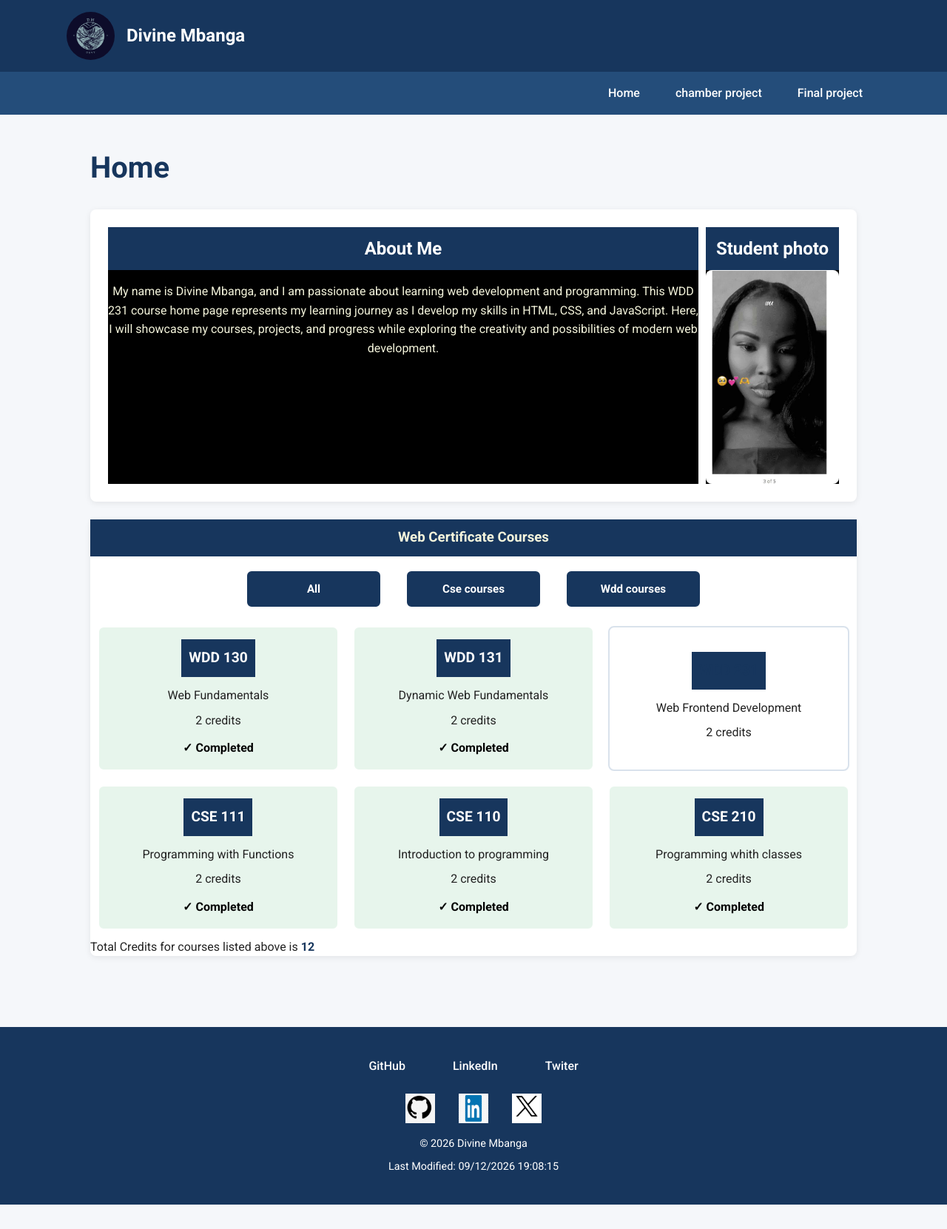
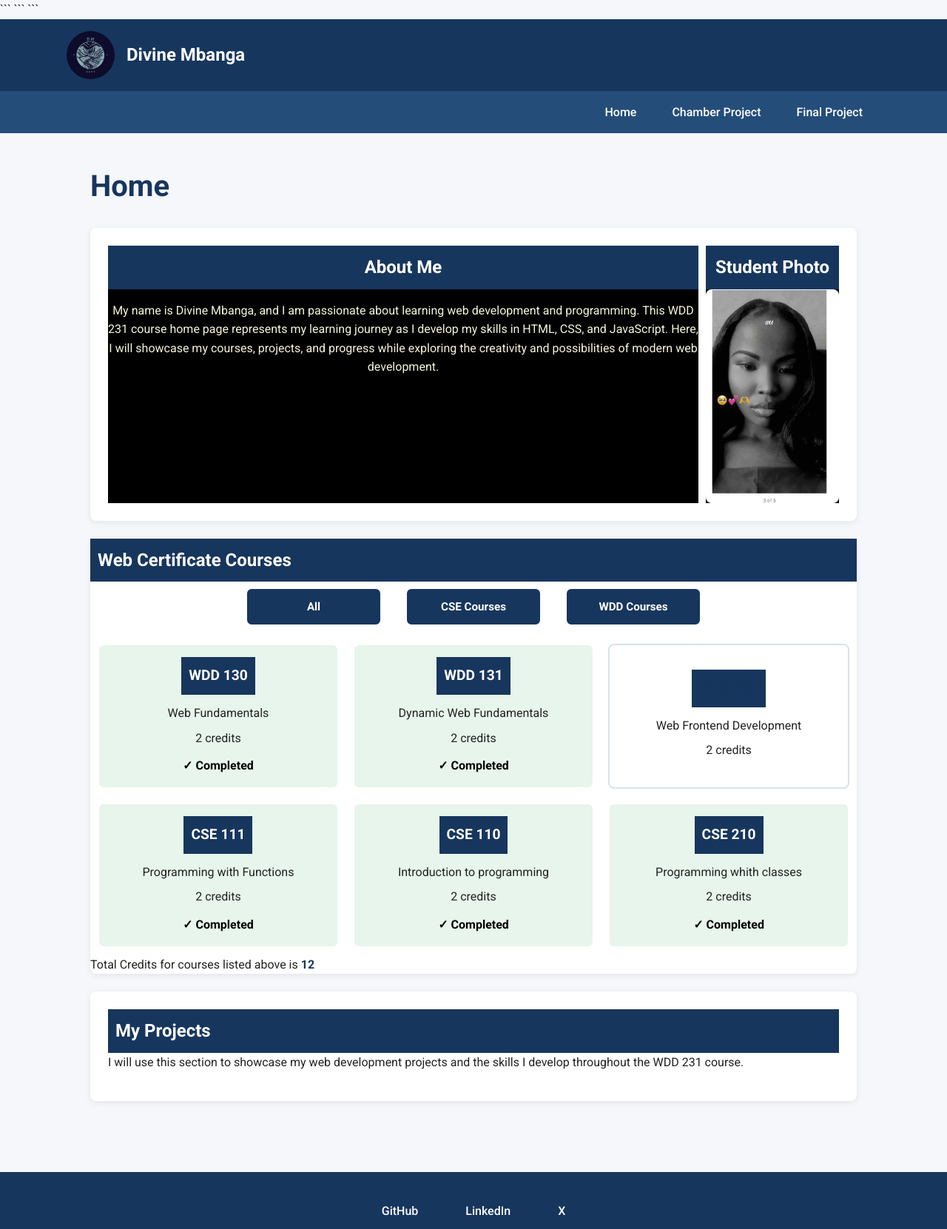
Before and after one commit to ornela-mbanga/wdd231, a plain HTML site: page index.html in a window 1280 px wide. Shown: the top 1661 px of the page at 74% size. Before the commit the page ends 1628 px from the top, so only its background shows below. Drawn offline with Linux system fonts and the light colour scheme.

Commit message:
Update WDD231 course home page

````diff
--- a/index.html
+++ b/index.html
@@ -1,41 +1,53 @@
 <!DOCTYPE html>
+
 <html lang="en">
 <head>
     <meta charset="UTF-8">
     <meta name="viewport" content="width=device-width, initial-scale=1.0">
-    <title>Course Home page</title>
-    <meta name="description" content="Course home page for WDD 231">
-    <meta name="author" content="divine Mbanga">
+
+```
+<title>Course Home Page</title>
+
+<meta name="description" content="Divine Mbanga's WDD 231 course home page, featuring web development courses, projects, learning progress, and programming skills.">
+<meta name="author" content="Divine Mbanga">
+
 <link rel="preconnect" href="https://fonts.googleapis.com">
 <link rel="preconnect" href="https://fonts.gstatic.com" crossorigin>
 <link href="https://fonts.googleapis.com/css2?family=Roboto:wght@400;500;700&display=swap" rel="stylesheet">
 
 <link rel="stylesheet" href="styles/small.css">
 <link rel="stylesheet" href="styles/larger.css">
+
 <script src="scripts/navigation.js" defer></script>
 <script src="scripts/date.js" defer></script>
 <script src="scripts/course.js" defer></script>
+```
+
 </head>
+
 <body>
+
+```
 <header>
-       <img src="images/LOGO (2).png" alt="">
+    <img src="images/logo.png" alt="Divine Mbanga logo">
     <span>Divine Mbanga</span>
 
     <button id="menu-button" aria-label="Open navigation menu">
         ☰
     </button>
 </header>
+
 <nav>
     <a href="index.html">Home</a>
-        <a href="#">chamber project</a>
-        <a href="#">Final project</a>
+    <a href="#">Chamber Project</a>
+    <a href="#">Final Project</a>
 </nav>
+
 <main>
     <h1>Home</h1>
+
     <section class="about-section">
-
         <div class="about-content">
-
             <h2>About Me</h2>
 
             <p>
@@ -46,46 +58,66 @@
                 and progress while exploring the creativity and possibilities
                 of modern web development.
             </p>
-
         </div>
 
         <div class="about-photo">
-                <h2>Student photo</h2>
+            <h2>Student Photo</h2>
 
-                <img src="images/diva-25kb.png" alt="student photo">
-
+            <img src="images/diva-25kb.png" alt="Photo of Divine Mbanga">
         </div>
     </section>
 
     <section class="web">
-            <h3> Web Certificate Courses</h3>
+        <h2>Web Certificate Courses</h2>
+
         <div class="course-buttons">
             <button id="all-courses">All</button>
-                <button id="cse-courses">Cse courses</button>
-                <button id="wdd-courses">Wdd courses</button>
+            <button id="cse-courses">CSE Courses</button>
+            <button id="wdd-courses">WDD Courses</button>
         </div>
+
         <div id="course-container"></div>
-            <p>Total Credits for courses listed above is  <span id="total-credits"></span></p>
 
+        <p>
+            Total Credits for courses listed above is
+            <span id="total-credits"></span>
+        </p>
     </section>
+
+    <section class="projects">
+        <h2>My Projects</h2>
+
+        <p>
+            I will use this section to showcase my web development projects
+            and the skills I develop throughout the WDD 231 course.
+        </p>
+    </section>
+
 </main>
+
 <footer>
+
     <div class="social-links">
         <a href="#" aria-label="GitHub">GitHub</a>
         <a href="#" aria-label="LinkedIn">LinkedIn</a>
-            <a href="#" aria-label="twiter">Twiter</a>
+        <a href="#" aria-label="X">X</a>
     </div>
+
     <div class="social-links">
         <img src="images/get.jpg" alt="GitHub">
-             <img src="images/link.jpg" alt="">
-             <img src="images/twiter.jpg" alt="">
+        <img src="images/link.jpg" alt="LinkedIn">
+        <img src="images/twiter.jpg" alt="X social media">
     </div>
 
     <p>
         © <span id="current-year"></span>
-            Divine Mbanga</p>
+        Divine Mbanga
+    </p>
+
     <p id="last-modified"></p>
+
 </footer>
+```
 
 </body>
 </html>
````
Also changed, not shown: images/logo.png (renamed from images/LOGO (2).png). Lines whose indentation alone changed are shown as unchanged.
